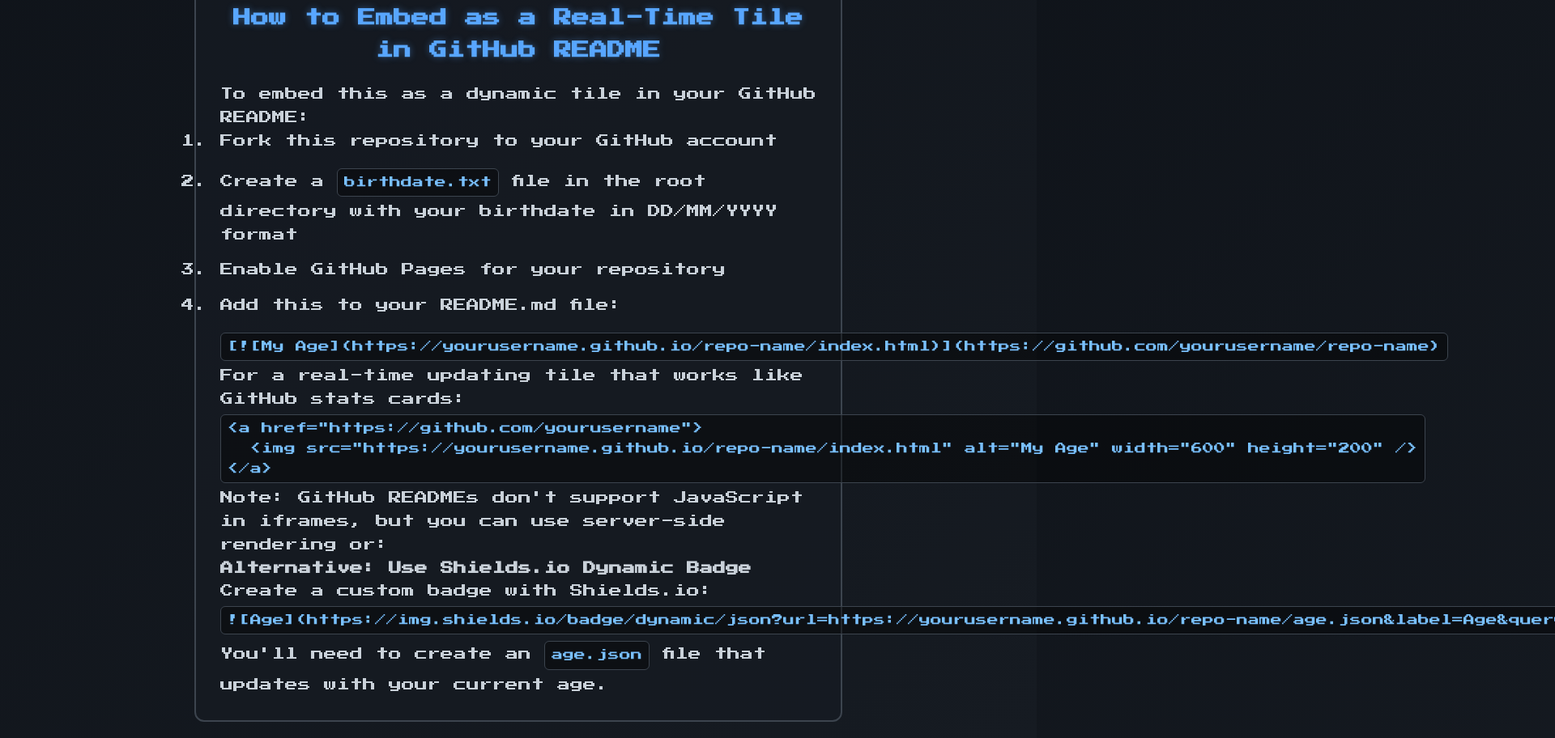
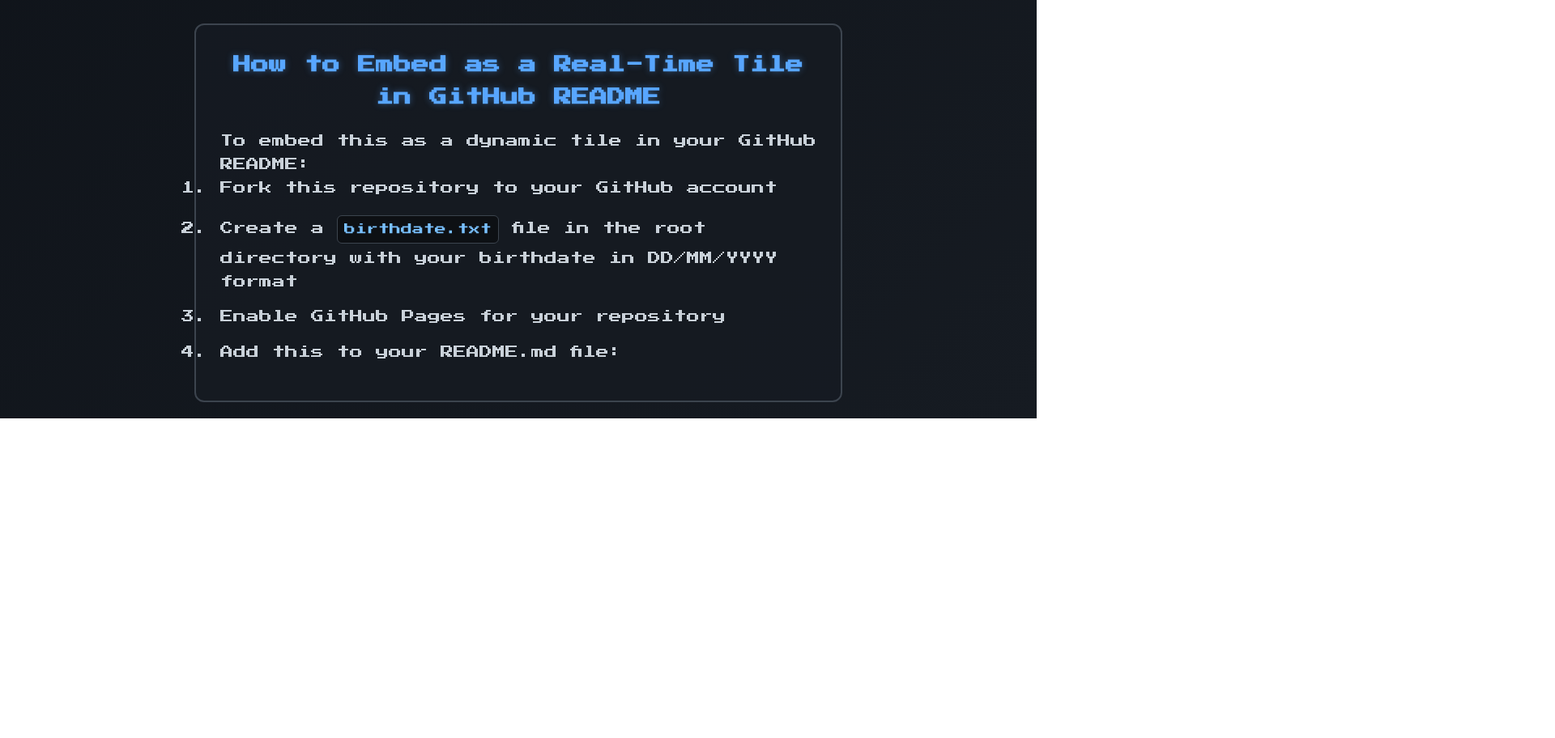
Before and after one commit to SameerAlSahab/Live-years-profile-tile, a plain HTML site: page index.html in a window 1280 px wide. Shown: the part 966-1878 px from the top of the page at 81% size, 1920 px wide, since content can reach past the window. After the commit the page ends 1483 px from the top, so only its background shows below. Drawn offline with Linux system fonts and the light colour scheme.

Commit message:
merge latest changes and add credits

```diff
--- a/index.html
+++ b/index.html
@@ -339,8 +339,9 @@
 <body>
     <div class="container">
         <div class="header">
-            <h1 class="title">PIXEL AGE COUNTER</h1>
-            <div class="subtitle">Real-Time GitHub Tile | Embeddable in READMEs</div>
+            <h1 class="title">LIVELY AGE COUNTER</h1>
+            <div class="subtitle">Real-Time GitHub Age Tile | Embeddable in READMEs
+            Made by Sameer Al Sahab with love ;)</div>
         </div>
 
         <div class="age-tile">
@@ -388,24 +389,6 @@
                 <li>Enable GitHub Pages for your repository</li>
                 <li>Add this to your README.md file:</li>
             </ol>
-
-            <pre><code>[![My Age](https://yourusername.github.io/repo-name/index.html)](https://github.com/yourusername/repo-name)</code></pre>
-
-            <p>For a real-time updating tile that works like GitHub stats cards:</p>
-
-            <pre><code>&lt;a href="https://github.com/yourusername"&gt;
-  &lt;img src="https://yourusername.github.io/repo-name/index.html" alt="My Age" width="600" height="200" /&gt;
-&lt;/a&gt;</code></pre>
-
-            <p>Note: GitHub READMEs don't support JavaScript in iframes, but you can use server-side rendering or:</p>
-
-            <h4>Alternative: Use Shields.io Dynamic Badge</h4>
-
-            <p>Create a custom badge with Shields.io:</p>
-
-            <pre><code>![Age](https://img.shields.io/badge/dynamic/json?url=https://yourusername.github.io/repo-name/age.json&label=Age&query=age_text&color=blueviolet&style=for-the-badge)</code></pre>
-
-            <p>You'll need to create an <code>age.json</code> file that updates with your current age.</p>
         </div>
     </div>
 
```
